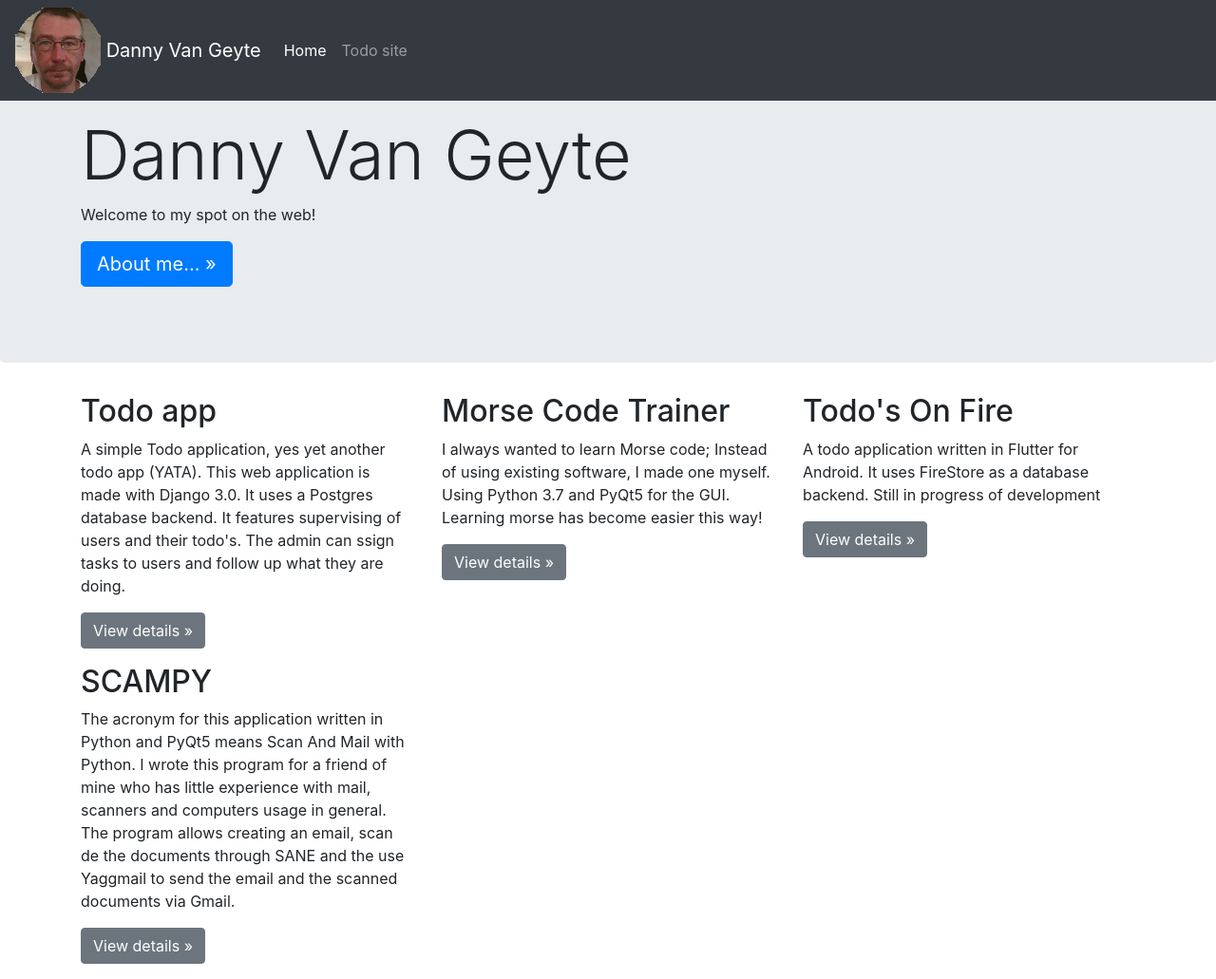
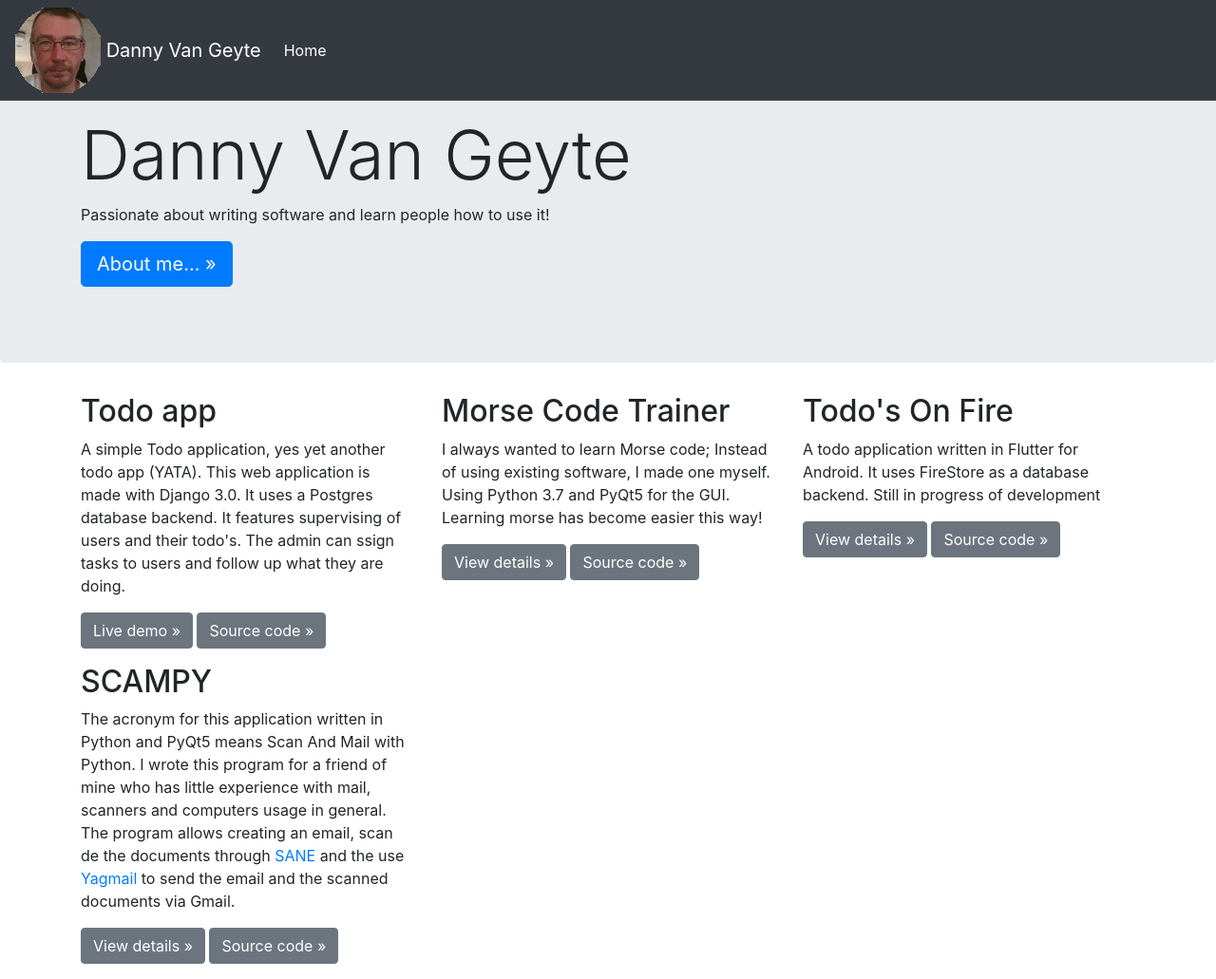
Before and after one commit to vangeytedvg/denkatodo, a Django app: page /portfolio/ in a window 1280 px wide. Shown: the whole page at 95% size. Run offline with Django 3.2, Linux system fonts and the light colour scheme; some libraries are stand-ins or nearby versions; some web fonts are replaced.

Commit message:
Profile site updated

```diff
--- a/portfolio/templates/navbar.html
+++ b/portfolio/templates/navbar.html
@@ -11,9 +11,6 @@
             <li class="nav-item active">
                 <a class="nav-link" href="/portfolio">Home <span class="sr-only">(current)</span></a>
             </li>
-            <li class="nav-item">
-                <a class="nav-link" href="http://denkatech.pythonanywhere.com/">Todo site</a>
-            </li>
         </ul>
     </div>
 </nav>
--- a/portfolio/templates/role.html
+++ b/portfolio/templates/role.html
@@ -3,7 +3,7 @@
     <div class="jumbotron">
         <div class="container">
             <h1 class="display-3">Danny Van Geyte</h1>
-            <p>Welcome to my spot on the web!</p>
+            <p>Passionate about writing software and learn people how to use it!</p>
             <p><a class="btn btn-primary btn-lg" href="{% url 'aboutme' %}" role="button">About me... &raquo;</a></p>
         </div>
     </div>
@@ -16,19 +16,22 @@
                     It uses a Postgres database backend.  It features supervising of users and their todo's.  The admin can ssign
                     tasks to users and follow up what they are doing.
                 </p>
-                <p><a class="btn btn-secondary" href="#" role="button">View details &raquo;</a></p>
+                <p><a class="btn btn-secondary" href="http://denkatech.pythonanywhere.com/" role="button">Live demo &raquo;</a>
+                <a class="btn btn-secondary" href="https://github.com/vangeytedvg/denkatodo" role="button">Source code &raquo;</a></p>
             </div>
             <div class="col-md-4">
                 <h2>Morse Code Trainer</h2>
                 <p>I always wanted to learn Morse code;  Instead of using existing software, I made one myself.  Using Python 3.7
                 and PyQt5 for the GUI.  Learning morse has become easier this way!</p>
-                <p><a class="btn btn-secondary" href="#" role="button">View details &raquo;</a></p>
+                <p><a class="btn btn-secondary" href="#" role="button">View details &raquo;</a>
+                <a class="btn btn-secondary" href="https://github.com/vangeytedvg/morsepy" role="button">Source code &raquo;</a></p>
             </div>
             <div class="col-md-4">
                 <h2>Todo's On Fire</h2>
                 <p>A todo application written in Flutter for Android.  It uses FireStore as a database backend.  Still in progress
                 of development</p>
-                <p><a class="btn btn-secondary" href="#" role="button">View details &raquo;</a></p>
+                <p><a class="btn btn-secondary" href="#" role="button">View details &raquo;</a>
+                <a class="btn btn-secondary" href="https://github.com/vangeytedvg/TodoOnFire" role="button">Source code &raquo;</a></p>
             </div>
         </div>
         <div class="row">
@@ -36,10 +39,10 @@
                 <h2>SCAMPY</h2>
                 <p>The acronym for this application written in Python and PyQt5 means Scan And Mail with Python. I wrote this
                     program for a friend of mine who has little experience with mail, scanners and computers usage in general.
-                    The program allows creating an email, scan de the documents through SANE and the use Yaggmail to send
-                the email and the scanned documents via Gmail.</p>
+                    The program allows creating an email, scan de the documents through <a href="https://pypi.org/project/python-sane/">SANE</a> and the use <a href="https://pypi.org/project/yagmail/">Yagmail</a> to send the email and the scanned documents via Gmail.</p>
             </p>
-            <p><a class="btn btn-secondary" href="#" role="button">View details &raquo;</a></p>
+            <p><a class="btn btn-secondary" href="#" role="button">View details &raquo;</a>
+            <a class="btn btn-secondary" href="https://github.com/vangeytedvg/SCAMPY_DEV" role="button">Source code &raquo;</a></p>
         </div>
     </div>
     </div> <!-- /container -->
```
Also changed, not shown: portfolio/templates/aboutme.html (+10 -0 lines).
